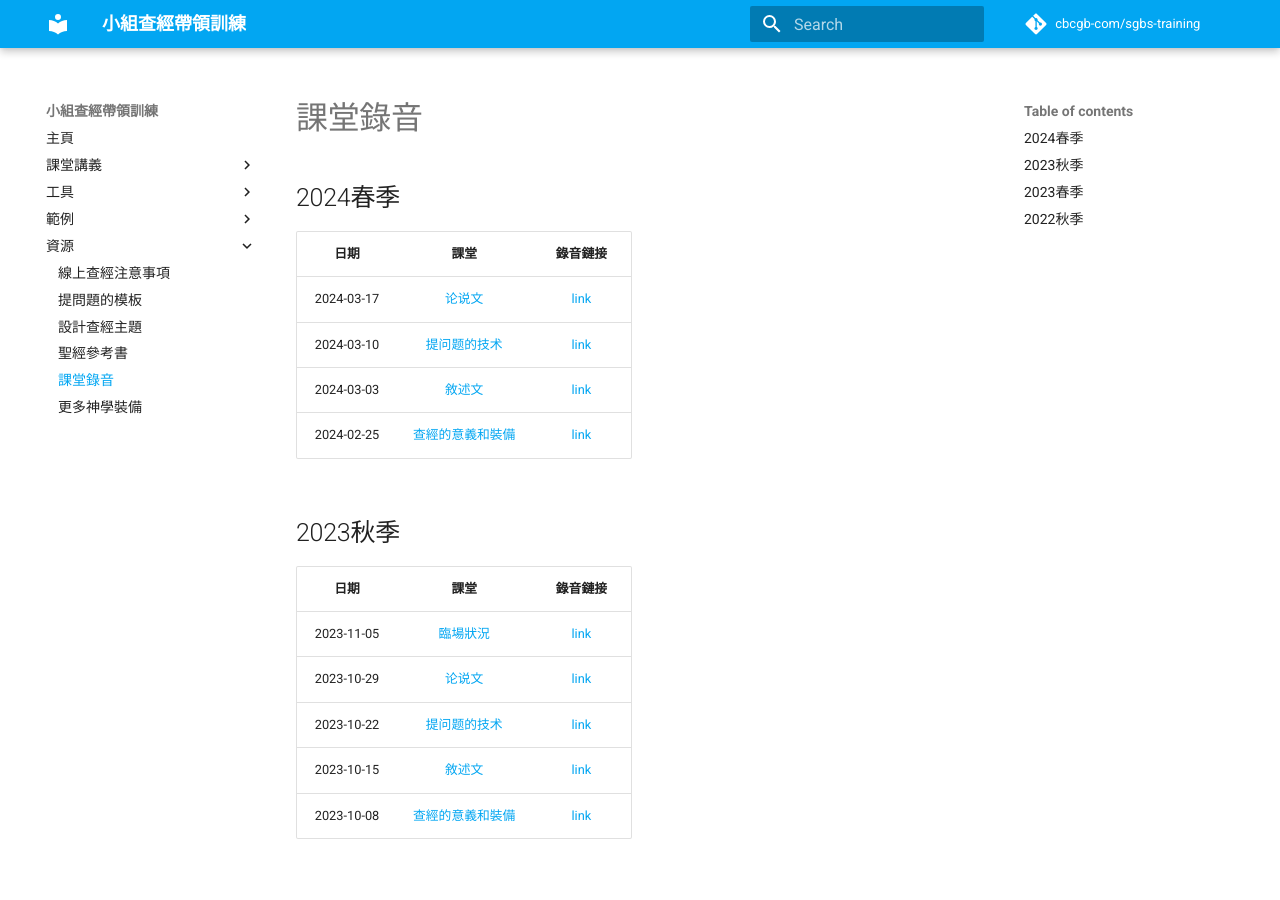
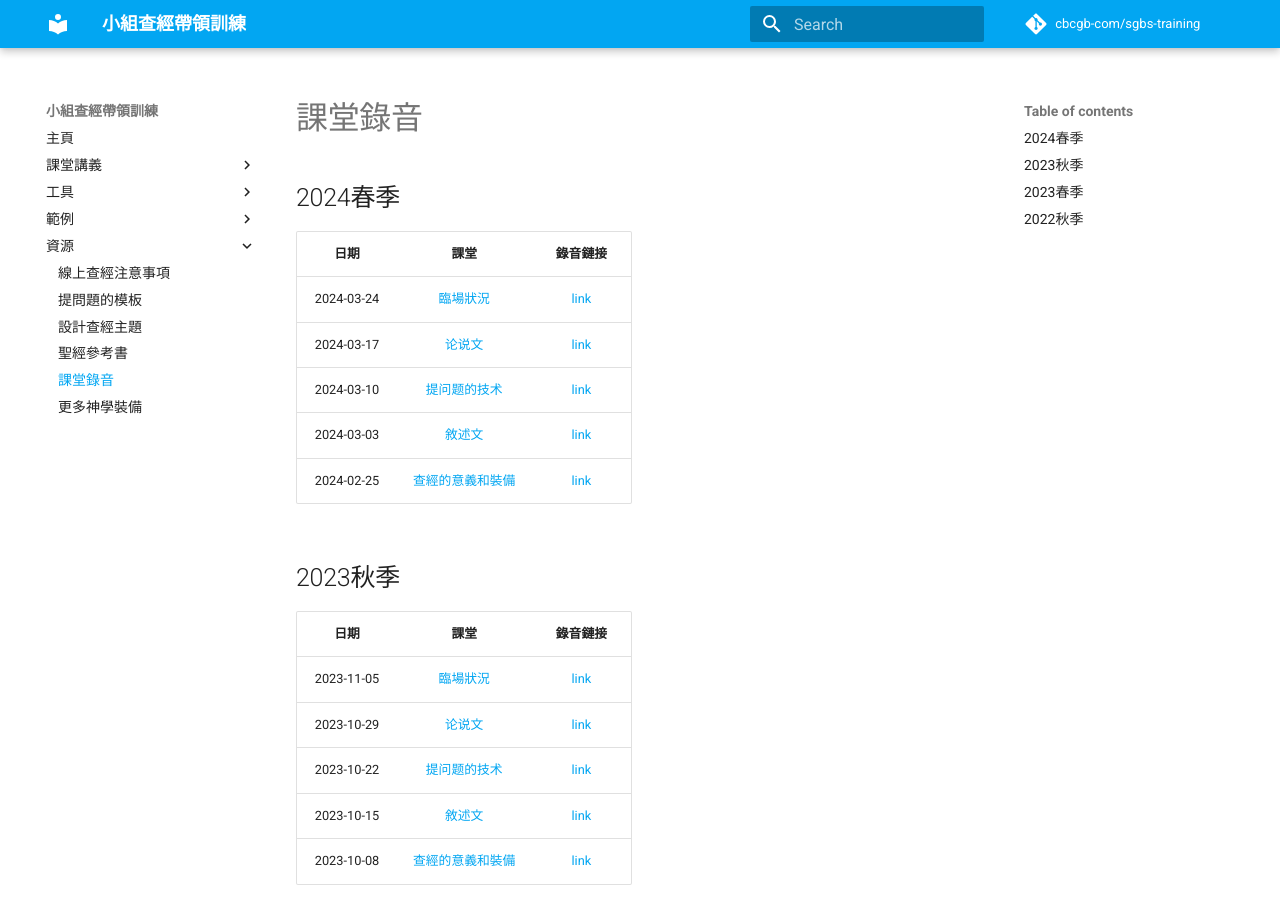
Before and after one commit to cbcgb-com/sgbs-training, an MkDocs documentation site: the page built from docs/resources/recordings.md, in a window 1280 px wide and 900 px high. Built offline with MkDocs 1.6.1 and Material for MkDocs 9.7.7, drawn with Linux system fonts in a browser that asks for light colours; comment, search, counter and statistics services are not loaded.

Commit message:
docs: Add 2024-03-24 class recording link to recordings.md
- Added a new row to the table in recordings.md for the class held on 2024-03-24.
- The class topic was "臨場狀況" and the recording link was provided.
- No changes were made to the structure of the table or the existing content.

```diff
--- a/docs/resources/recordings.md
+++ b/docs/resources/recordings.md
@@ -4,8 +4,9 @@
 
 |    日期    |                            課堂                            |                                                             錄音鏈接                                                             |
 |:----------:|:--------------------------------------------------------:|:--------------------------------------------------------------------------------------------------------------------------------:|
+| 2024-03-24 |     [臨場狀況](../class-notes/lesson-5-situations.md)      | [link](https://www.dropbox.com/scl/fi/gch93zme97lwu2h3q76cx/20240324-class-5-recording.mp3?rlkey=qozw97w9ebbthj1ndovlill44&dl=0) |
 | 2024-03-17 |     [论说文](../class-notes/lesson-4-argumentation.md)     | [link](https://www.dropbox.com/scl/fi/h02u2fl5f599zg74urxwa/20240317-class-4-recording.mp3?rlkey=fno80mh3givw1zl6ih0fmpn0p&dl=0) |
-| 2024-03-10 |      [提问题的技术](../class-notes/lesson-3-questioning.md)      | [link](https://www.dropbox.com/scl/fi/3rswmlzkvy00pqupnnt9a/20240310-class-3-recording.mp3?rlkey=sbu4n629cx2sm1nzcci063z1p&dl=0) |
+| 2024-03-10 |   [提问题的技术](../class-notes/lesson-3-questioning.md)   | [link](https://www.dropbox.com/scl/fi/3rswmlzkvy00pqupnnt9a/20240310-class-3-recording.mp3?rlkey=sbu4n629cx2sm1nzcci063z1p&dl=0) |
 | 2024-03-03 |       [敘述文](../class-notes/lesson-2-narrative.md)       | [link](https://www.dropbox.com/scl/fi/wou9rcw8hdb93udwlmeze/20240302-class-2-recording.mp3?rlkey=190ahbxab4a33dm1w6d7kiupt&dl=0) |
 | 2024-02-25 | [查經的意義和裝備](../class-notes/lesson-1-foundations.md) | [link](https://www.dropbox.com/scl/fi/vgxd6fvrhn7w4hnsyx060/20240225-class-1-recording.mp3?rlkey=7ixgxdz022193su0le8rfewey&dl=0) |
 
```
